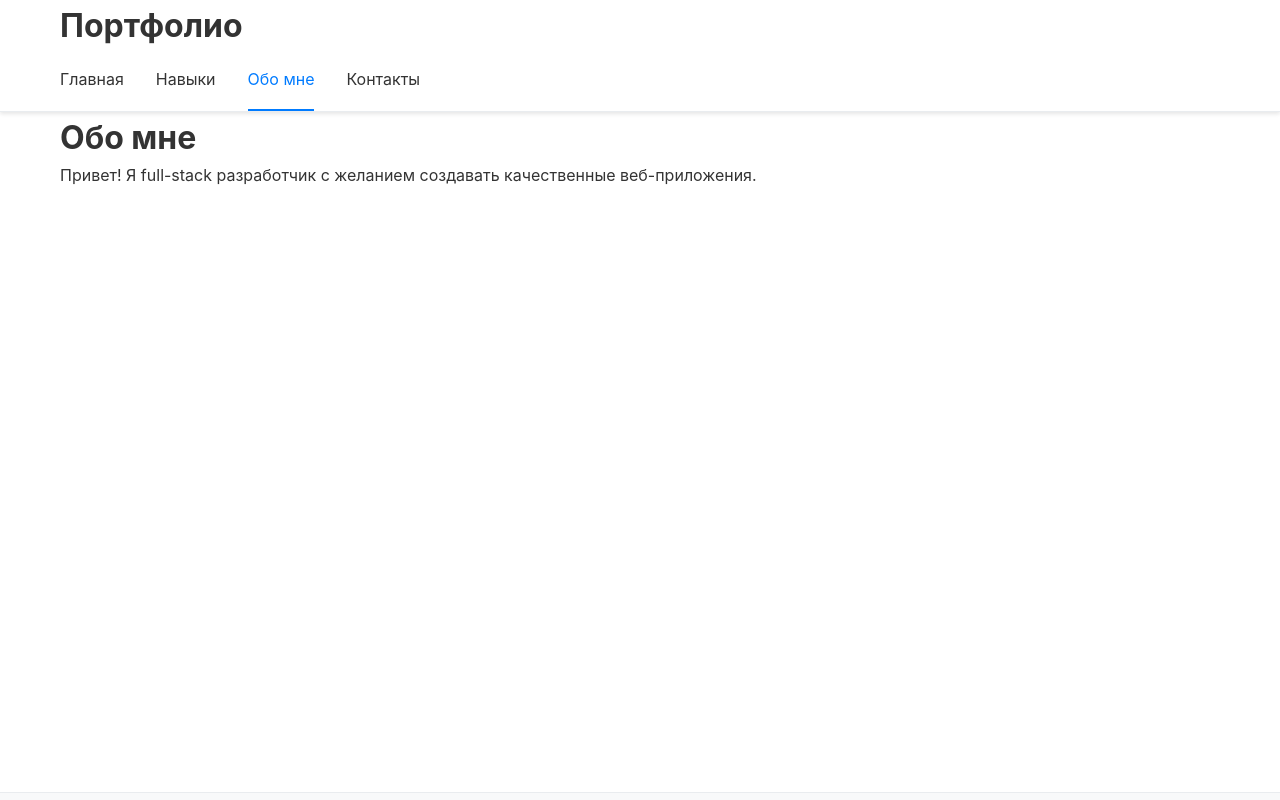
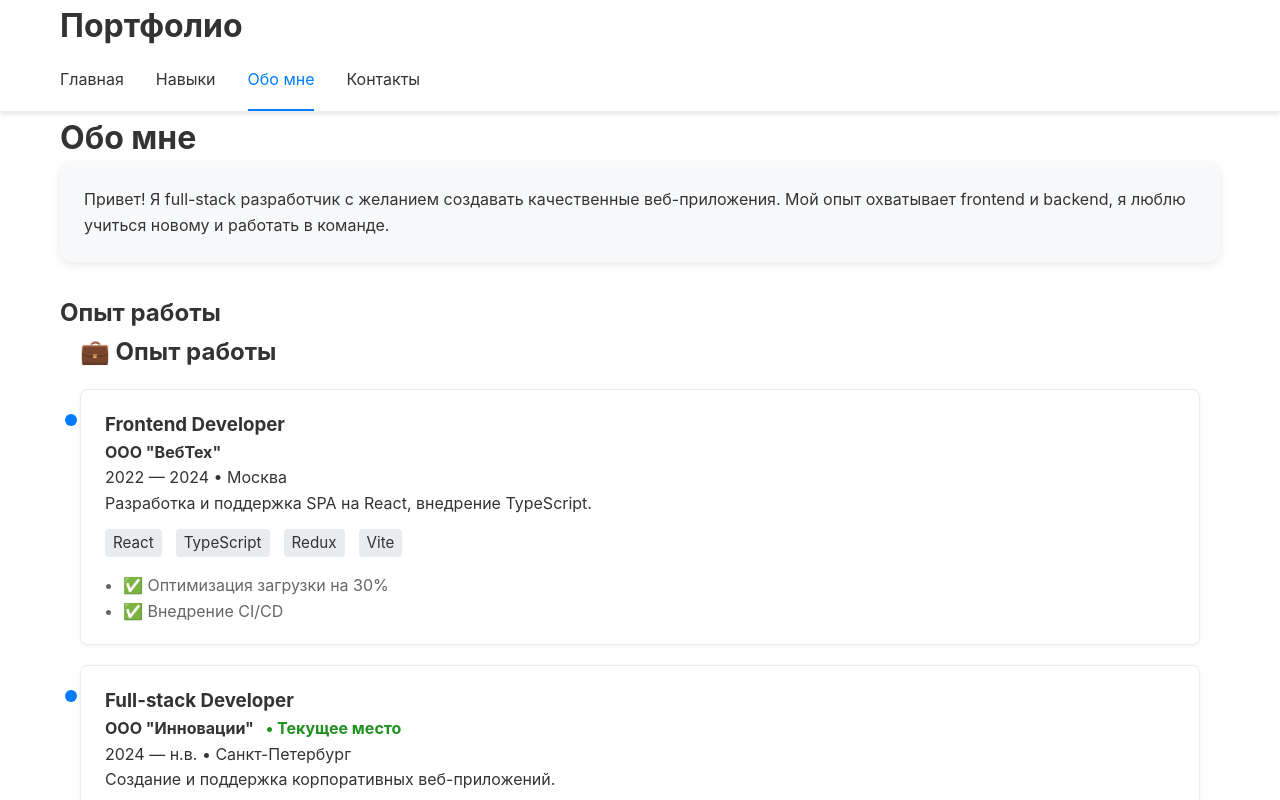
Before and after one commit to andrey-918/portfolio, a React (Vite) app in the folder frontend/: page /about in a window 1280 px wide. Shown: the top 800 px of the page. Built offline with nearby package versions, Linux system fonts and the light colour scheme.

Commit message:
about.css and style fix

```diff
--- /dev/null
+++ b/frontend/src/components/Sections/EducationList.tsx
@@ -0,0 +1,20 @@
+import React from 'react'
+import { Education } from '../../types/experience'
+
+interface EducationListProps {
+  educations: Education[]
+}
+
+export const EducationList: React.FC<EducationListProps> = ({ educations }) => (
+  <div className="education-list">
+    {educations.map(edu => (
+      <div key={edu.id} className="education-item">
+        <h3>{edu.degree}, {edu.field}</h3>
+        <div className="education-meta">
+          <span>{edu.institution}</span> | <span>{edu.period}</span> | <span>{edu.location}</span>
+        </div>
+        <p>{edu.description}</p>
+      </div>
+    ))}
+  </div>
+)
--- a/frontend/src/components/Sections/WorkExp.tsx
+++ b/frontend/src/components/Sections/WorkExp.tsx
@@ -1,65 +1,19 @@
 import React from 'react'
-import { WorkExperience, Education } from '../../types/experience'
-import '../styles/WorkExp.css'
+import { WorkExperience } from '../../types/experience'
+import '../../styles/WorkExp.css'
 
-export const WorkExp: React.FC = () => {
-  const workExperiences: WorkExperience[] = [
-    {
-      id: 1,
-      company: 'Технологическая компания',
-      position: 'Full-stack разработчик',
-      period: '2023 - настоящее время',
-      description: 'Разработка веб-приложений и микросервисов',
-      technologies: ['React', 'TypeScript', 'Go', 'PostgreSQL', 'Docker'],
-      achievements: [
-        'Увеличил производительность приложения на 40%',
-        'Внедрил новые технологии в стек компании',
-        'Обучил 2 junior-разработчиков'
-      ],
-      location: 'Москва, Россия',
-      current: true
-    },
-    {
-      id: 2,
-      company: 'Стартап',
-      position: 'Frontend разработчик',
-      period: '2022 - 2023',
-      description: 'Разработка пользовательских интерфейсов',
-      technologies: ['React', 'JavaScript', 'CSS', 'REST API'],
-      achievements: [
-        'Создал с нуля основное веб-приложение',
-        'Реализовал адаптивную верстку',
-        'Настроил CI/CD процесс'
-      ],
-      location: 'Москва, Россия',
-      current: false
+interface WorkExpProps {
+  experiences: WorkExperience[]
 }
-  ]
 
-  const education: Education[] = [
-    {
-      id: 1,
-      institution: 'Технический университет',
-      degree: 'Бакалавр',
-      field: 'Компьютерные науки',
-      period: '2022 - 2026',
-      description: 'Изучение алгоритмов, структур данных и разработки ПО',
-      location: 'Москва, Россия'
-    }
-  ]
-
-  return (
+export const WorkExp: React.FC<WorkExpProps> = ({ experiences }) => (
   <div className="workexp-page">
     <div className="container">
       <div className="workexp-header">
-          <h1>Опыт работы и образование</h1>
-          <p>Мой профессиональный путь и достижения</p>
+        <h2>💼 Опыт работы</h2>
       </div>
-
-        <section className="experience-section">
-          <h2>💼 Опыт работы</h2>
       <div className="timeline">
-            {workExperiences.map(exp => (
+        {experiences.map(exp => (
           <div key={exp.id} className="timeline-item">
             <div className="timeline-marker"></div>
             <div className="timeline-content">
@@ -70,13 +24,11 @@
               </h4>
               <p className="period">{exp.period} • {exp.location}</p>
               <p className="description">{exp.description}</p>
-
               <div className="technologies">
                 {exp.technologies.map(tech => (
                   <span key={tech} className="tech-tag">{tech}</span>
                 ))}
               </div>
-
               <ul className="achievements">
                 {exp.achievements.map((achievement, index) => (
                   <li key={index}>✅ {achievement}</li>
@@ -86,25 +38,6 @@
           </div>
         ))}
       </div>
-        </section>
-
-        <section className="education-section">
-          <h2>🎓 Образование</h2>
-          <div className="timeline">
-            {education.map(edu => (
-              <div key={edu.id} className="timeline-item">
-                <div className="timeline-marker education-marker"></div>
-                <div className="timeline-content">
-                  <h3>{edu.degree} по {edu.field}</h3>
-                  <h4>{edu.institution}</h4>
-                  <p className="period">{edu.period} • {edu.location}</p>
-                  <p className="description">{edu.description}</p>
-                </div>
-              </div>
-            ))}
-          </div>
-        </section>
     </div>
   </div>
 )
-}
--- a/frontend/src/pages/About.tsx
+++ b/frontend/src/pages/About.tsx
@@ -1,16 +1,61 @@
+
 import React from 'react'
+import '../styles/about.css'
+import { WorkExp } from '../components/Sections/WorkExp'
+import { EducationList } from '../components/Sections/EducationList'
+import { WorkExperience, Education } from '../types/experience'
 
-export const About: React.FC = () => {
-  return (
+const workExperiences: WorkExperience[] = [
+  {
+    id: 1,
+    company: 'ООО "ВебТех"',
+    position: 'Frontend Developer',
+    period: '2022 — 2024',
+    description: 'Разработка и поддержка SPA на React, внедрение TypeScript.',
+    technologies: ['React', 'TypeScript', 'Redux', 'Vite'],
+    achievements: ['Оптимизация загрузки на 30%', 'Внедрение CI/CD'],
+    companyUrl: 'https://webtech.ru',
+    location: 'Москва',
+    current: false,
+  },
+  {
+    id: 2,
+    company: 'ООО "Инновации"',
+    position: 'Full-stack Developer',
+    period: '2024 — н.в.',
+    description: 'Создание и поддержка корпоративных веб-приложений.',
+    technologies: ['Go', 'React', 'PostgreSQL'],
+    achievements: ['Разработка архитектуры проекта', 'Настройка мониторинга'],
+    companyUrl: 'https://innovate.ru',
+    location: 'Санкт-Петербург',
+    current: true,
+  },
+]
+
+const educations: Education[] = [
+  {
+    id: 1,
+    institution: 'МГТУ им. Баумана',
+    degree: 'Бакалавр',
+    field: 'Информатика и вычислительная техника',
+    period: '2018 — 2022',
+    description: 'Изучение алгоритмов, ООП, баз данных, сетей.',
+    location: 'Москва',
+  },
+]
+
+export const About: React.FC = () => (
   <div className="container">
     <h1>Обо мне</h1>
     <div className="about-content">
       <p>
-          Привет! Я full-stack разработчик с желанием создавать
-          качественные веб-приложения.
+        Привет! Я full-stack разработчик с желанием создавать качественные веб-приложения.
+        Мой опыт охватывает frontend и backend, я люблю учиться новому и работать в команде.
       </p>
-        {/* Информация о навыках, опыте и т.д. */}
     </div>
+    <h2>Опыт работы</h2>
+    <WorkExp experiences={workExperiences} />
+    <h2>Образование</h2>
+    <EducationList educations={educations} />
   </div>
 )
-}
--- a/frontend/src/styles/Projects.css
+++ b/frontend/src/styles/Projects.css
@@ -17,6 +17,7 @@
   transition: transform 0.2s ease;
   max-width: fit-content;
   border: 1px solid var(--border-color);
+  color: var(--text-primary);
 }
 
 .project-card:hover {
@@ -41,17 +42,21 @@
   margin-bottom: 1rem;
 }
 
+/* Унифицированный стиль tech-tag для всех компонентов */
 .tech-tag {
-  background: var(--accent-color);
-  color: white;
-  padding: 0.25rem 0.5rem;
-  border-radius: 12px;
-  font-size: 0.8rem;
+  display: inline-block;
+  background: var(--border-color);
+  color: var(--text-primary);
+  border-radius: 4px;
+  padding: 2px 8px;
+  font-size: 0.85em;
+  margin-right: 4px;
+  margin-bottom: 4px;
 }
 
 .category {
   display: inline-block;
-  background: #6c757d;
+  background: var(--accent-color);
   color: white;
   padding: 0.25rem 0.5rem;
   border-radius: 4px;
@@ -61,7 +66,7 @@
 .live-demo-btn {
   display: inline-block;
   padding: 0.75rem 1.5rem;
-  background: linear-gradient(135deg, #667eea 0%, #764ba2 100%);
+  background: var(--accent-color);
   color: white;
   text-decoration: none;
   border: none;
@@ -71,11 +76,12 @@
   cursor: pointer;
   transition: all 0.3s ease;
   margin-top: 1rem;
+  border: 1px solid black;
 }
 
 .live-demo-btn:hover {
   transform: translateY(-2px);
-  box-shadow: 0 4px 12px rgba(102, 126, 234, 0.4);
+  box-shadow: 0 4px 12px rgba(0, 123, 255, 0.3);
 }
 
 .live-demo-btn:active {
@@ -84,22 +90,21 @@
 
 .live-demo-btn.minimal {
   background: transparent;
-  color: #667eea;
-  border: 2px solid #667eea;
-  padding: 0.5rem 1rem;
+  color: var(--accent-color);
 }
 
 .live-demo-btn.minimal:hover {
-  background: #667eea;
+  background: var(--accent-color);
   color: white;
 }
 
 .github-btn {
-  background: #24292e;
+  background: var(--text-primary);
+  color: var(--bg-primary);
   margin-left: 0.5rem;
 }
 
 .github-btn:hover {
-  background: #999f9b;
-  box-shadow: 0 4px 12px rgba(255, 255, 255, 0.4);
+  background: var(--text-secondary);
+  box-shadow: 0 4px 12px rgba(0, 0, 0, 0.2);
 }
--- /dev/null
+++ b/frontend/src/styles/WorkExp.css
@@ -0,0 +1,66 @@
+.workexp-page {
+  margin-bottom: 32px;
+}
+
+.workexp-header {
+  margin-bottom: 18px;
+}
+
+.timeline {
+  margin: 0;
+  padding: 0;
+}
+
+.timeline-item {
+  background: var(--card-bg);
+  border-radius: 8px;
+  margin-bottom: 20px;
+  padding: 20px 24px;
+  box-shadow: 0 1px 4px rgba(0,0,0,0.06);
+  position: relative;
+  color: var(--text-primary);
+  border: 1px solid var(--border-color);
+}
+
+.timeline-marker {
+  position: absolute;
+  left: -16px;
+  top: 24px;
+  width: 12px;
+  height: 12px;
+  background: var(--accent-color);
+  border-radius: 50%;
+}
+
+.current-badge {
+  color: var(--current-badge);
+  font-weight: bold;
+  margin-left: 8px;
+}
+
+.technologies {
+  margin: 12px 0 0 0;
+}
+
+.tech-tag {
+  display: inline-block;
+  background: var(--border-color);
+  color: var(--text-primary);
+  border-radius: 4px;
+  padding: 2px 8px;
+  font-size: 0.95em;
+  margin-right: 6px;
+  margin-bottom: 4px;
+}
+
+.achievements {
+  margin: 12px 0 0 0;
+  padding-left: 18px;
+  color: var(--text-secondary);
+}
+
+@media (max-width: 600px) {
+  .timeline-item {
+    padding: 12px 8px;
+  }
+}
--- /dev/null
+++ b/frontend/src/styles/about.css
@@ -0,0 +1,79 @@
+.container {
+  max-width: 800px;
+  margin: 0 auto;
+  padding: 32px 16px;
+}
+
+.about-content {
+  background: var(--bg-secondary);
+  border-radius: 12px;
+  padding: 24px;
+  margin-bottom: 32px;
+  box-shadow: 0 2px 8px rgba(0,0,0,0.1);
+  color: var(--text-primary);
+}
+
+.workexp-page .timeline,
+.education-list {
+  margin: 0;
+  padding: 0;
+}
+
+.timeline-item, .education-item {
+  background: var(--card-bg);
+  border-radius: 8px;
+  margin-bottom: 20px;
+  padding: 20px 24px;
+  box-shadow: 0 1px 4px rgba(0,0,0,0.06);
+  position: relative;
+  color: var(--text-primary);
+  border: 1px solid var(--border-color);
+}
+
+.timeline-marker {
+  position: absolute;
+  left: -16px;
+  top: 24px;
+  width: 12px;
+  height: 12px;
+  background: var(--accent-color);
+  border-radius: 50%;
+}
+
+.education-marker {
+  background: var(--accent-color);
+}
+
+.technologies {
+  margin: 12px 0 0 0;
+}
+
+.tech-tag {
+  display: inline-block;
+  background: var(--border-color);
+  color: var(--text-primary);
+  border-radius: 4px;
+  padding: 2px 8px;
+  font-size: 0.95em;
+  margin-right: 6px;
+  margin-bottom: 4px;
+}
+
+.achievements {
+  margin: 12px 0 0 0;
+  padding-left: 18px;
+  color: var(--text-secondary);
+}
+
+@media (max-width: 600px) {
+  .container {
+    padding: 12px 2px;
+  }
+  .about-content {
+    padding: 16px;
+  }
+
+  .timeline-item, .education-item {
+    padding: 12px 8px;
+  }
+}
--- a/frontend/src/styles/style.css
+++ b/frontend/src/styles/style.css
@@ -14,6 +14,7 @@
   --card-bg: #fff;
   --github-icon: #333;
   --telegram-icon: #0088cc;
+  --current-badge: rgb(33, 145, 33);
 }
 
 .dark-theme {
```
Also changed, not shown: frontend/src/styles/Contact.css (+0 -24 lines). Lines whose indentation alone changed are shown as unchanged.
